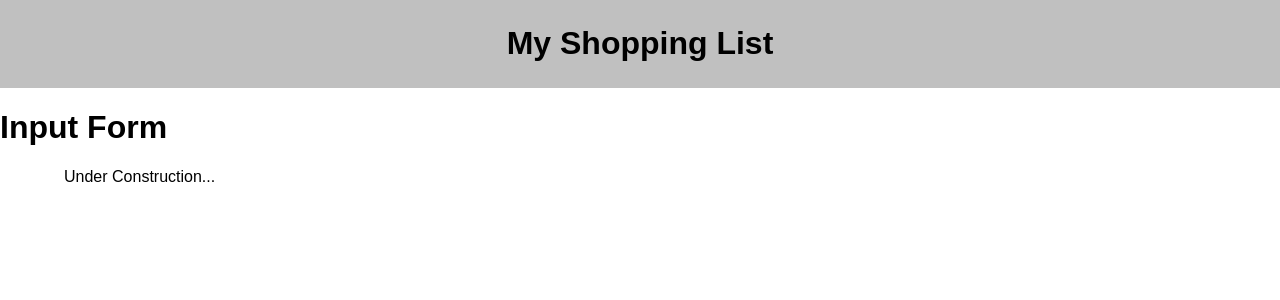
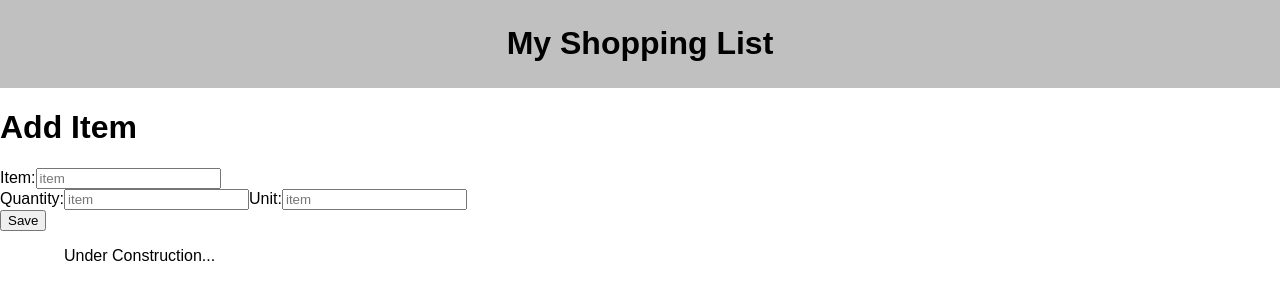
Before and after one commit to purplereign09/group_fs_react_shopping_list, a React (Create React App) app: page / in a window 1280 px wide. Shown: the top 300 px of the page. Built offline with nearby package versions, Linux system fonts and the light colour scheme.

Commit message:
added post interface

```diff
--- a/src/components/input_form/input_form.jsx
+++ b/src/components/input_form/input_form.jsx
@@ -1,9 +1,30 @@
 function InputForm(){
 
     return (
-        <header className="input-form">
-            <h1>Input Form</h1>
-        </header>
+        < >
+            <h1>Add Item</h1>
+            <form>
+                <div>
+                    <label>Item:</label>
+                        <input type="text" placeholder="item"/>
+                </div>
+                <div>
+                    <label>Quantity:</label>
+                        <input type="text" placeholder="item"/>
+
+                    <label>Unit:</label>
+                        <input type="text" placeholder="item"/>
+                </div>
+
+                <div>
+
+                <button>Save</button>
+
+                </div>
+
+            </form>
+
+        </>
     );
 }
 
```
Also changed, not shown: 1 other file (tests, documents, lock files or other folders).
